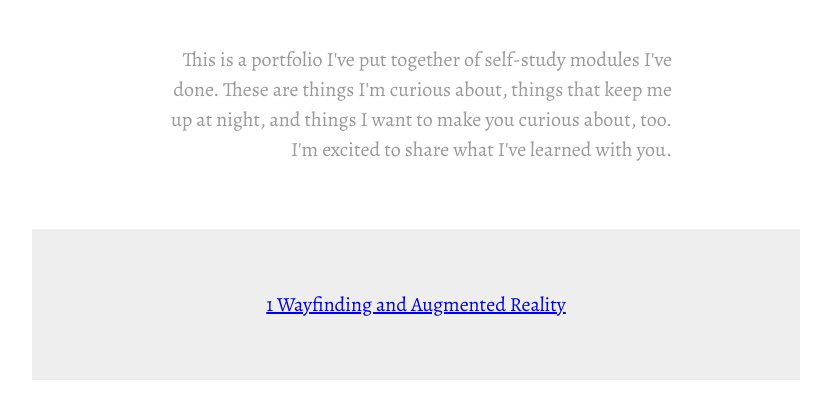
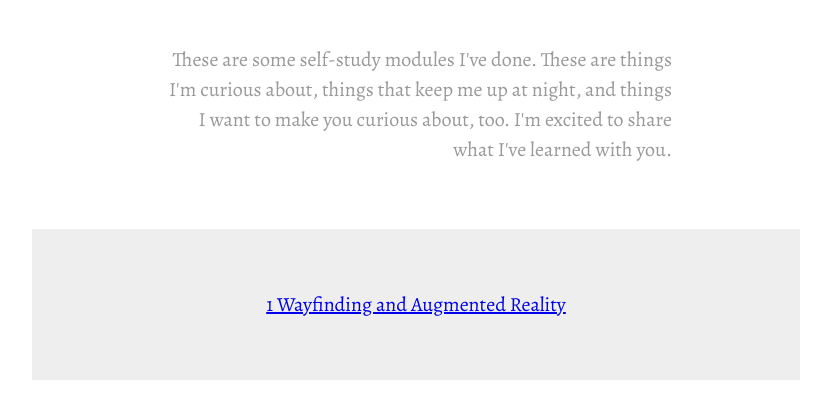
Before and after one commit to jennywen/learning, a plain HTML site: page index.html in a window 1280 px wide. Shown: the part 357-750 px from the top of the page, without its empty margins (224-1055 px from the left). Drawn offline with nearby package versions, Linux system fonts and the light colour scheme.

```diff
--- a/index.html
+++ b/index.html
@@ -10,7 +10,7 @@
     <section class="tr mw6 center mb5">
       <h1 class="fw9 dark-gray serif f-subheadline">jenny wen</h1>
       <p class="f4 lh-copy">
-        This is a portfolio I've put together of self-study modules I've done. These are things I'm curious about, things that keep me up at night, and things I want to make you curious about, too.
+        These are some self-study modules I've done. These are things I'm curious about, things that keep me up at night, and things I want to make you curious about, too.
         I'm excited to share what I've learned with you.
       </p>
     </section>
```
